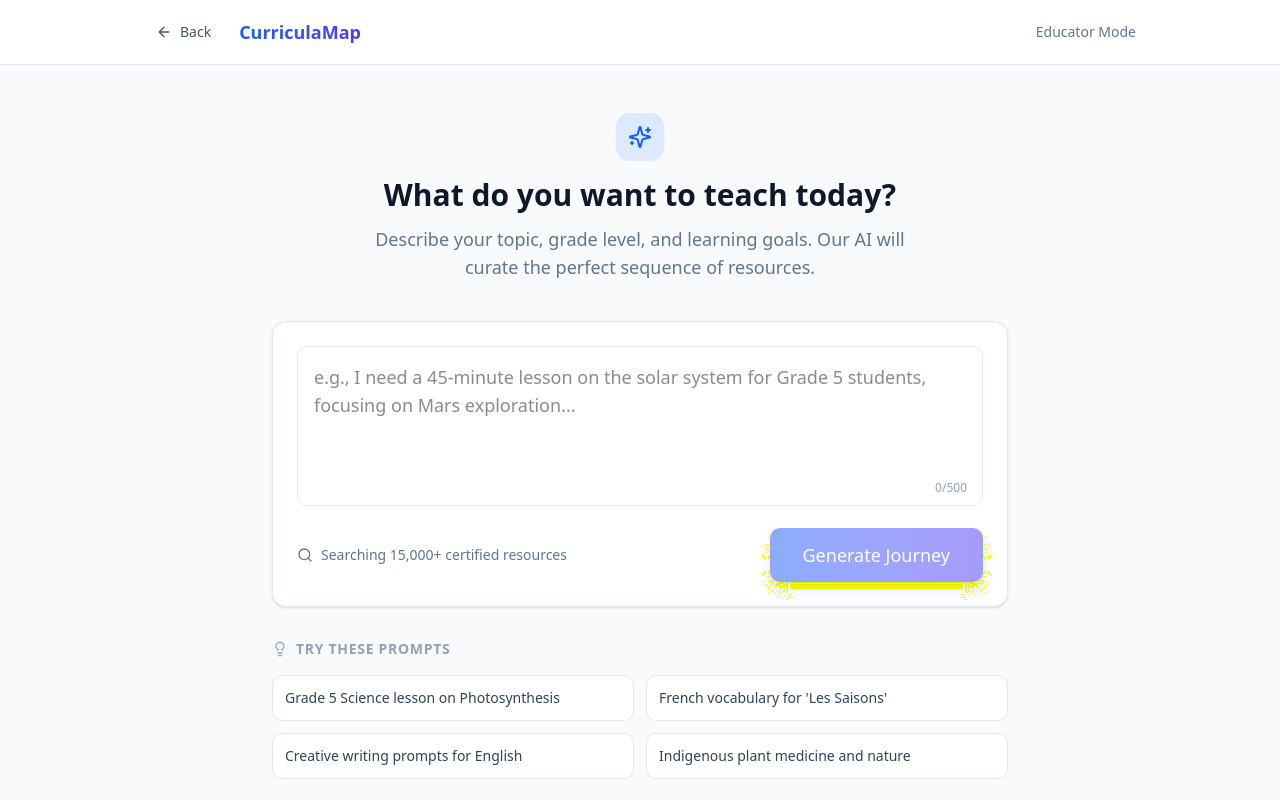
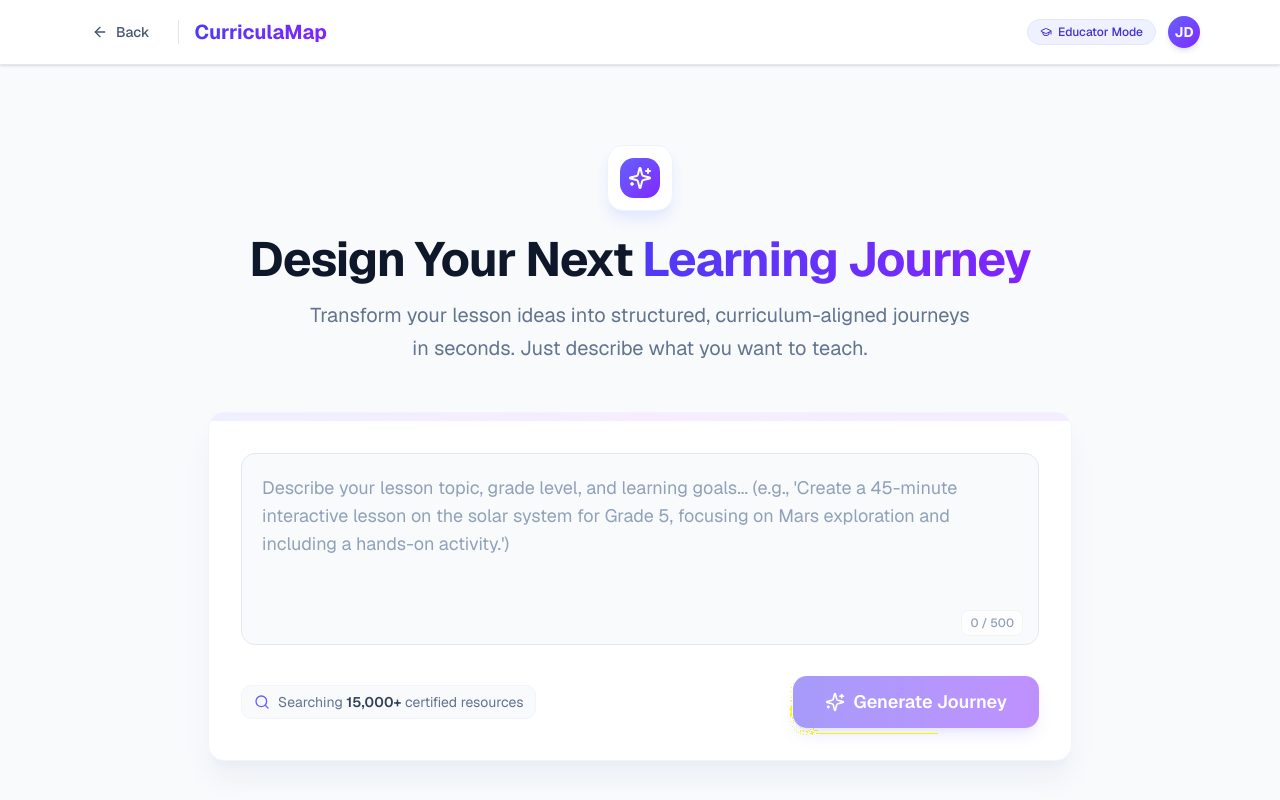
Before and after one commit to abdoulayebinta/skolia, a Next.js app in the folder frontend/: page /educator in a window 1280 px wide. Shown: the top 800 px of the page. Built offline with nearby package versions, Linux system fonts and the light colour scheme.

Commit message:
Auto-save: 2026-01-31 04:41:38

```diff
--- a/frontend/app/educator/page.tsx
+++ b/frontend/app/educator/page.tsx
@@ -2,9 +2,9 @@
 
 import React, { useState } from 'react';
 import { useRouter } from 'next/navigation';
-import { Sparkles, ArrowLeft, Lightbulb, Search } from 'lucide-react';
+import { Sparkles, ArrowLeft, Lightbulb, Search, BookOpen, Clock, GraduationCap } from 'lucide-react';
 import { Button, Card } from '../../components/ui/shared';
-import { generateJourneyFromPrompt, saveJourney } from '../../lib/mockData';
+import { generateJourneyFromPrompt } from '../../lib/mockData';
 
 export default function EducatorBuilder() {
   const router = useRouter();
@@ -17,8 +17,6 @@ export default function EducatorBuilder() {
     setIsGenerating(true);
     try {
       const journey = await generateJourneyFromPrompt(prompt);
-      // Save temporarily to local storage to retrieve by ID in the next page
-      // In a real app, this would be a DB save
       if (typeof window !== 'undefined') {
         localStorage.setItem(`journey_draft_${journey.id}`, JSON.stringify(journey));
       }
@@ -30,91 +28,124 @@ export default function EducatorBuilder() {
   };
 
   const suggestions = [
-    "Grade 5 Science lesson on Photosynthesis",
-    "French vocabulary for 'Les Saisons'",
-    "Creative writing prompts for English",
-    "Indigenous plant medicine and nature"
+    "Grade 5 Science: Photosynthesis & Plant Life",
+    "French Vocabulary: 'Les Saisons' (The Seasons)",
+    "English: Creative Writing & Story Structure",
+    "Indigenous Perspectives: Plant Medicine"
   ];
 
   return (
-    <div className="min-h-screen bg-slate-50 text-slate-900">
+    <div className="min-h-screen bg-slate-50 text-slate-900 font-sans">
       {/* Header */}
-      <header className="bg-white border-b border-slate-200 sticky top-0 z-10">
-        <div className="max-w-5xl mx-auto px-4 h-16 flex items-center justify-between">
-          <div className="flex items-center">
-            <Button variant="ghost" size="sm" onClick={() => router.push('/')} className="mr-4">
+      <header className="bg-white border-b border-slate-200 sticky top-0 z-10 shadow-sm">
+        <div className="max-w-6xl mx-auto px-4 h-16 flex items-center justify-between">
+          <div className="flex items-center gap-4">
+            <Button variant="ghost" size="sm" onClick={() => router.push('/')} className="text-slate-500 hover:text-slate-900">
               <ArrowLeft className="w-4 h-4 mr-2" /> Back
             </Button>
-            <span className="font-bold text-lg bg-clip-text text-transparent bg-gradient-to-r from-blue-600 to-indigo-600">
+            <div className="h-6 w-px bg-slate-200 hidden sm:block"></div>
+            <span className="font-bold text-xl bg-clip-text text-transparent bg-gradient-to-r from-indigo-600 to-violet-600 hidden sm:block">
               CurriculaMap
             </span>
           </div>
-          <div className="text-sm text-slate-500">
+          <div className="flex items-center gap-3">
+            <div className="hidden sm:flex items-center px-3 py-1 bg-indigo-50 text-indigo-700 rounded-full text-xs font-medium border border-indigo-100">
+              <GraduationCap className="w-3 h-3 mr-1.5" />
               Educator Mode
+            </div>
+            <div className="w-8 h-8 rounded-full bg-gradient-to-br from-indigo-500 to-violet-600 text-white flex items-center justify-center text-sm font-bold shadow-md">
+              JD
+            </div>
           </div>
         </div>
       </header>
 
-      <main className="max-w-3xl mx-auto px-4 py-12">
-        <div className="text-center mb-10">
-          <div className="inline-flex items-center justify-center w-12 h-12 rounded-xl bg-blue-100 text-blue-600 mb-4">
+      <main className="max-w-4xl mx-auto px-4 py-12 sm:py-20">
+
+        {/* Hero Section */}
+        <div className="text-center mb-12 animate-fade-in-up">
+          <div className="inline-flex items-center justify-center p-3 rounded-2xl bg-white shadow-lg shadow-indigo-100 mb-6 border border-indigo-50">
+            <div className="w-10 h-10 rounded-xl bg-gradient-to-br from-indigo-500 to-violet-600 flex items-center justify-center text-white">
               <Sparkles className="w-6 h-6" />
             </div>
-          <h1 className="text-3xl font-bold text-slate-900 mb-3">
-            What do you want to teach today?
+          </div>
+          <h1 className="text-4xl sm:text-5xl font-bold text-slate-900 mb-4 tracking-tight">
+            Design Your Next <span className="text-transparent bg-clip-text bg-gradient-to-r from-indigo-600 to-violet-600">Learning Journey</span>
           </h1>
-          <p className="text-slate-500 text-lg max-w-xl mx-auto">
-            Describe your topic, grade level, and learning goals. Our AI will curate the perfect sequence of resources.
+          <p className="text-slate-500 text-lg sm:text-xl max-w-2xl mx-auto leading-relaxed">
+            Transform your lesson ideas into structured, curriculum-aligned journeys in seconds.
+            Just describe what you want to teach.
           </p>
         </div>
 
-        <Card className="p-6 shadow-lg border-blue-100 mb-8">
-          <div className="relative">
+        {/* Input Card */}
+        <div className="bg-white rounded-2xl shadow-xl shadow-slate-200/60 border border-slate-100 overflow-hidden animate-fade-in-up delay-100">
+          <div className="p-1 bg-gradient-to-r from-indigo-500 via-purple-500 to-violet-500 opacity-10"></div>
+
+          <div className="p-6 sm:p-8">
+            <div className="relative mb-6">
               <textarea
                 value={prompt}
                 onChange={(e) => setPrompt(e.target.value)}
-              placeholder="e.g., I need a 45-minute lesson on the solar system for Grade 5 students, focusing on Mars exploration..."
-              className="w-full h-40 p-4 text-lg rounded-lg border border-slate-200 focus:border-blue-500 focus:ring-2 focus:ring-blue-200 outline-none resize-none transition-all"
+                placeholder="Describe your lesson topic, grade level, and learning goals... (e.g., 'Create a 45-minute interactive lesson on the solar system for Grade 5, focusing on Mars exploration and including a hands-on activity.')"
+                className="w-full h-48 p-5 text-lg text-slate-700 placeholder:text-slate-400 bg-slate-50 rounded-xl border border-slate-200 focus:border-indigo-500 focus:ring-4 focus:ring-indigo-500/10 outline-none resize-none transition-all duration-200 ease-in-out"
+                maxLength={500}
                 disabled={isGenerating}
               />
-            <div className="absolute bottom-4 right-4 text-xs text-slate-400">
-              {prompt.length}/500
+              <div className="absolute bottom-4 right-4 text-xs font-medium text-slate-400 bg-white/80 backdrop-blur-sm px-2 py-1 rounded-md border border-slate-100">
+                {prompt.length} / 500
               </div>
             </div>
 
-          <div className="mt-4 flex justify-between items-center">
-            <div className="flex items-center text-sm text-slate-500">
-              <Search className="w-4 h-4 mr-2" />
-              Searching 15,000+ certified resources
+            <div className="flex flex-col sm:flex-row justify-between items-center gap-4">
+              <div className="flex items-center text-sm text-slate-500 bg-slate-50 px-3 py-1.5 rounded-lg border border-slate-100">
+                <Search className="w-4 h-4 mr-2 text-indigo-500" />
+                <span>Searching <span className="font-semibold text-slate-700">15,000+</span> certified resources</span>
               </div>
+
               <Button
                 onClick={handleGenerate}
                 disabled={!prompt.trim() || isGenerating}
                 isLoading={isGenerating}
                 size="lg"
-              className="px-8"
+                className="w-full sm:w-auto px-8 py-3 bg-gradient-to-r from-indigo-600 to-violet-600 hover:from-indigo-700 hover:to-violet-700 text-white shadow-lg shadow-indigo-500/25 border-0 rounded-xl font-semibold transition-all transform hover:scale-[1.02] active:scale-[0.98]"
               >
-              Generate Journey
+                {!isGenerating && <Sparkles className="w-5 h-5 mr-2" />}
+                {isGenerating ? 'Crafting Journey...' : 'Generate Journey'}
               </Button>
             </div>
-        </Card>
+          </div>
+        </div>
 
-        <div className="space-y-4">
+        {/* Suggestions */}
+        <div className="mt-10 animate-fade-in-up delay-200">
+          <div className="flex items-center justify-center mb-6">
+            <div className="h-px bg-slate-200 w-12 mr-4"></div>
             <h3 className="text-sm font-semibold text-slate-400 uppercase tracking-wider flex items-center">
-            <Lightbulb className="w-4 h-4 mr-2" /> Try these prompts
+              <Lightbulb className="w-4 h-4 mr-2 text-amber-400" />
+              Inspiration
             </h3>
-          <div className="grid md:grid-cols-2 gap-3">
+            <div className="h-px bg-slate-200 w-12 ml-4"></div>
+          </div>
+
+          <div className="grid grid-cols-1 sm:grid-cols-2 gap-4">
             {suggestions.map((s, i) => (
               <button
                 key={i}
                 onClick={() => setPrompt(s)}
-                className="text-left p-3 rounded-lg bg-white border border-slate-200 hover:border-blue-300 hover:bg-blue-50 transition-all text-slate-700 text-sm"
+                className="group flex items-center p-4 bg-white rounded-xl border border-slate-200 hover:border-indigo-300 hover:shadow-md hover:shadow-indigo-100 transition-all duration-200 text-left"
               >
+                <div className="w-10 h-10 rounded-lg bg-indigo-50 text-indigo-600 flex items-center justify-center mr-4 group-hover:bg-indigo-600 group-hover:text-white transition-colors duration-200">
+                  {i % 2 === 0 ? <BookOpen className="w-5 h-5" /> : <Clock className="w-5 h-5" />}
+                </div>
+                <span className="text-slate-600 font-medium group-hover:text-slate-900 transition-colors">
                   {s}
+                </span>
               </button>
             ))}
           </div>
         </div>
+
       </main>
     </div>
   );
```
Lines whose indentation alone changed are shown as unchanged.
